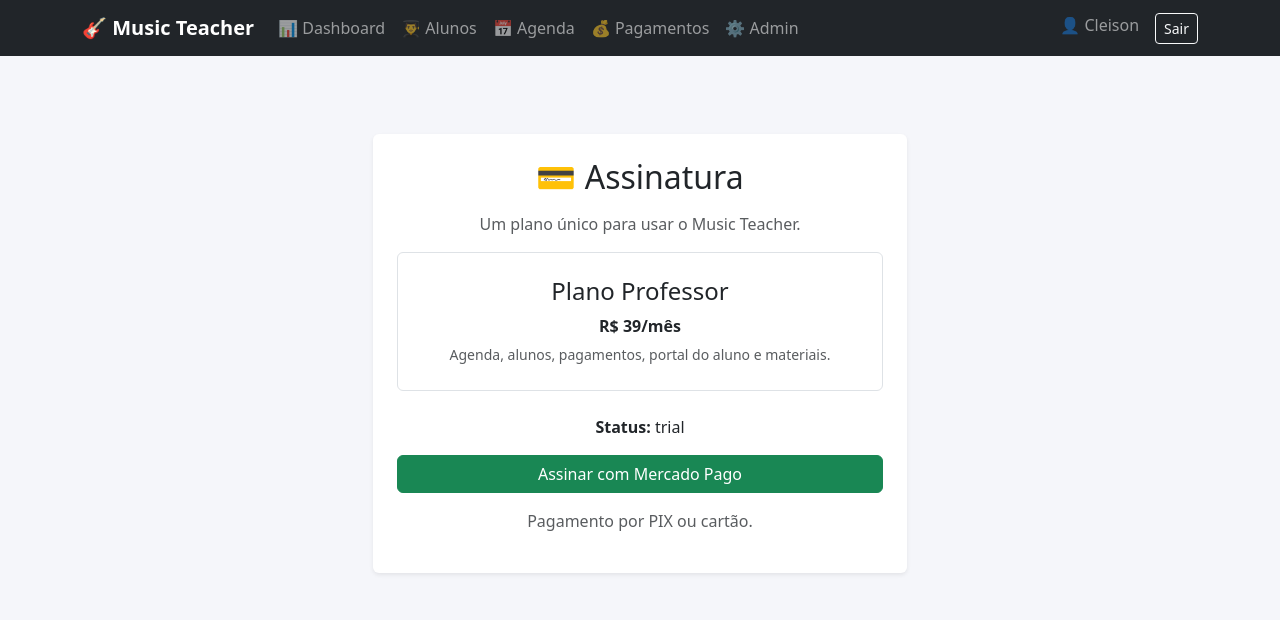
After one commit to winperingg/music-teacher, a Django app: page /assinatura/ in a window 1280 px wide. The commit adds this page. Shown: the top 620 px of the page. Run offline with Django 5.2, Linux system fonts and the light colour scheme; a user stored in the database is signed in; data comes from the database, SQL or seed files in the repository; data that the repository does not hold is empty.

Commit message:
integração mercado pago assinatura

```diff
--- a/config/settings.py
+++ b/config/settings.py
@@ -123,3 +123,8 @@ VAPID_PRIVATE_KEY = "SUA_CHAVE_PRIVADA"
 VAPID_ADMIN_EMAIL = "admin@email.com"
 
 EMAIL_BACKEND = 'django.core.mail.backends.console.EmailBackend'
+
+MERCADOPAGO_ACCESS_TOKEN = "APP_USR-4365315076905971-031115-627005877ad0c9adf569ba94a457d324-215957052"
+MERCADOPAGO_PLAN_ID = "4365315076905971"
+MERCADOPAGO_WEBHOOK_SECRET = "3slMtOCBARy0jGq30Y21pkFVri7hnNjo"
+SITE_URL = "https://music-teacher.onrender.com"
--- a/config/urls.py
+++ b/config/urls.py
@@ -1,88 +1,49 @@
 from django.contrib import admin
 from django.urls import path
 
-from django.conf import settings
-from django.conf.urls.static import static
-
-from django.contrib.auth import views as auth_views
-
 from .views import (
     inicio,
+    login_view,
+    criar_conta,
     dashboard,
-    agenda,
-    login_view,
     painel_aluno,
     alunos,
     novo_aluno,
     editar_aluno,
     excluir_aluno,
+    agenda,
     nova_aula,
-    editar_aula,
-    excluir_aula,
     gerar_mensalidades,
     marcar_pago,
-    criar_conta,
-    pagamentos,
+    assinatura,
+    assinar_mercadopago,
+    webhook_mercadopago,
 )
 
 urlpatterns = [
-
     path('admin/', admin.site.urls),
 
     path('', inicio, name='inicio'),
+    path('login/', login_view, name='login'),
+    path('criar-conta/', criar_conta, name='criar_conta'),
+
     path('dashboard/', dashboard, name='dashboard'),
-    path('login/', login_view, name='login'),
     path('meu-painel/', painel_aluno, name='painel_aluno'),
-
-    path('agenda/', agenda, name='agenda'),
 
     path('alunos/', alunos, name='alunos'),
     path('alunos/novo/', novo_aluno, name='novo_aluno'),
     path('alunos/editar/<int:id>/', editar_aluno, name='editar_aluno'),
     path('alunos/excluir/<int:id>/', excluir_aluno, name='excluir_aluno'),
 
+    path('agenda/', agenda, name='agenda'),
     path('aulas/nova/', nova_aula, name='nova_aula'),
-    path('aulas/editar/<int:id>/', editar_aula, name='editar_aula'),
-    path('aulas/excluir/<int:id>/', excluir_aula, name='excluir_aula'),
 
     path('financeiro/gerar-mensalidades/', gerar_mensalidades, name='gerar_mensalidades'),
     path('financeiro/pagar/<int:id>/', marcar_pago, name='marcar_pago'),
 
-    path('criar-conta/', criar_conta, name='criar_conta'),
+    path('assinatura/', assinatura, name='assinatura'),
 
-    path('pagamentos/', pagamentos, name='pagamentos'),
-
-    path(
-    'recuperar-senha/',
-    auth_views.PasswordResetView.as_view(
-        template_name='recuperar_senha.html'
-    ),
-    name='password_reset'
-),
-
-path(
-    'senha-enviada/',
-    auth_views.PasswordResetDoneView.as_view(
-        template_name='senha_enviada.html'
-    ),
-    name='password_reset_done'
-),
-
-path(
-    'reset/<uidb64>/<token>/',
-    auth_views.PasswordResetConfirmView.as_view(
-        template_name='nova_senha.html'
-    ),
-    name='password_reset_confirm'
-),
-
-path(
-    'senha-resetada/',
-    auth_views.PasswordResetCompleteView.as_view(
-        template_name='senha_resetada.html'
-    ),
-    name='password_reset_complete'
-),
+    path('assinatura/', assinatura, name='assinatura'),
+path('assinar/mercadopago/', assinar_mercadopago, name='assinar_mercadopago'),
+path('webhooks/mercadopago/', webhook_mercadopago, name='webhook_mercadopago'),
 ]
-
-urlpatterns += static(settings.MEDIA_URL, document_root=settings.MEDIA_ROOT)
--- a/config/views.py
+++ b/config/views.py
@@ -1,29 +1,84 @@
 import calendar
-import json
 from collections import defaultdict
-from datetime import date
+from datetime import date, timedelta
 
+import requests
 from django.conf import settings
 from django.contrib import messages
 from django.contrib.auth import authenticate, login
 from django.contrib.auth.decorators import login_required
 from django.contrib.auth.models import User
 from django.db.models import Sum
-from django.http import JsonResponse
-from django.shortcuts import render, redirect
+from django.http import HttpResponse
+from django.shortcuts import get_object_or_404, redirect, render
+from django.views.decorators.csrf import csrf_exempt
 
 from alunos.models import Aluno
 from aulas.models import Aula
-from financeiro.models import Pagamento
+from financeiro.models import Assinatura, Pagamento
 
+
+# -------------------------------
+# FUNÇÕES AUXILIARES
+# -------------------------------
 
 def usuario_e_aluno(user):
     return Aluno.objects.filter(user=user).exists()
 
 
+def assinatura_valida(user):
+    try:
+        assinatura = Assinatura.objects.get(professor=user)
+        return assinatura.status == "ativa"
+    except Assinatura.DoesNotExist:
+        return False
+
+
+def criar_assinatura_mercadopago(payer_email, external_reference):
+    url = "https://api.mercadopago.com/preapproval"
+
+    headers = {
+        "Authorization": f"Bearer {settings.MERCADOPAGO_ACCESS_TOKEN}",
+        "Content-Type": "application/json",
+    }
+
+    data = {
+        "preapproval_plan_id": settings.MERCADOPAGO_PLAN_ID,
+        "reason": "Assinatura Music Teacher",
+        "payer_email": payer_email,
+        "external_reference": str(external_reference),
+        "back_url": f"{settings.SITE_URL}/assinatura/",
+        "status": "pending",
+    }
+
+    response = requests.post(url, json=data, headers=headers, timeout=30)
+    response.raise_for_status()
+    return response.json()
+
+
+def consultar_assinatura_mercadopago(preapproval_id):
+    url = f"https://api.mercadopago.com/preapproval/{preapproval_id}"
+
+    headers = {
+        "Authorization": f"Bearer {settings.MERCADOPAGO_ACCESS_TOKEN}",
+    }
+
+    response = requests.get(url, headers=headers, timeout=30)
+    response.raise_for_status()
+    return response.json()
+
+
+# -------------------------------
+# PÁGINA INICIAL
+# -------------------------------
+
 def inicio(request):
     return render(request, "inicio.html")
 
+
+# -------------------------------
+# LOGIN
+# -------------------------------
 
 def login_view(request):
     if request.method == "POST":
@@ -45,6 +100,10 @@ def login_view(request):
     return render(request, "login.html")
 
 
+# -------------------------------
+# CRIAR CONTA PROFESSOR
+# -------------------------------
+
 def criar_conta(request):
     if request.method == "POST":
         nome = request.POST.get("nome")
@@ -58,7 +117,7 @@ def criar_conta(request):
             return render(request, "criar_conta.html")
 
         if User.objects.filter(username=username).exists():
-            messages.error(request, "Esse nome de usuário já existe.")
+            messages.error(request, "Esse usuário já existe.")
             return render(request, "criar_conta.html")
 
         if User.objects.filter(email=email).exists():
@@ -72,20 +131,32 @@ def criar_conta(request):
             first_name=nome
         )
 
+        Assinatura.objects.create(
+            professor=user,
+            plano="mensal",
+            status="trial",
+            data_expiracao=date.today() + timedelta(days=7)
+        )
+
         login(request, user)
         return redirect("/dashboard/")
 
     return render(request, "criar_conta.html")
 
 
+# -------------------------------
+# DASHBOARD PROFESSOR
+# -------------------------------
+
 @login_required
 def dashboard(request):
     if usuario_e_aluno(request.user):
         return redirect("/meu-painel/")
 
-    alunos_professor = Aluno.objects.filter(professor=request.user)
+    if not assinatura_valida(request.user):
+        return redirect("/assinatura/")
 
-    total_alunos = alunos_professor.count()
+    total_alunos = Aluno.objects.filter(professor=request.user).count()
 
     aulas_hoje = Aula.objects.filter(
         aluno__professor=request.user,
@@ -135,7 +206,7 @@ def dashboard(request):
         "valores": list(faturamento_mensal_map.values()),
     }
 
-    context = {
+    return render(request, "dashboard.html", {
         "total_alunos": total_alunos,
         "aulas_hoje": aulas_hoje,
         "pagamentos_pagos": pagamentos_pagos,
@@ -145,40 +216,16 @@ def dashboard(request):
         "grafico_pagamentos": grafico_pagamentos,
         "grafico_faturamento_mensal": grafico_faturamento_mensal,
         "eh_aluno": False,
-        "vapid_public_key": settings.VAPID_PUBLIC_KEY,
-    }
-
-    return render(request, "dashboard.html", context)
-
-
-@login_required
-def agenda(request):
-    if usuario_e_aluno(request.user):
-        return redirect("/meu-painel/")
-
-    aulas = Aula.objects.filter(
-        aluno__professor=request.user
-    ).order_by("data")
-
-    eventos = []
-    for aula in aulas:
-        eventos.append({
-            "id": aula.id,
-            "title": f"{aula.aluno.nome} ({aula.duracao_minutos} min)",
-            "start": aula.data.isoformat(),
-            "end": aula.fim.isoformat(),
-        })
-
-    return render(request, "agenda.html", {
-        "eventos": eventos,
-        "eh_aluno": False,
-        "vapid_public_key": settings.VAPID_PUBLIC_KEY,
     })
 
 
+# -------------------------------
+# PAINEL DO ALUNO
+# -------------------------------
+
 @login_required
 def painel_aluno(request):
-    aluno = Aluno.objects.get(user=request.user)
+    aluno = get_object_or_404(Aluno, user=request.user)
 
     aulas = Aula.objects.filter(aluno=aluno).order_by("data")
 
@@ -192,9 +239,12 @@ def painel_aluno(request):
         "aulas": aulas,
         "proxima_aula": proxima_aula,
         "eh_aluno": True,
-        "vapid_public_key": settings.VAPID_PUBLIC_KEY,
     })
 
+
+# -------------------------------
+# ALUNOS
+# -------------------------------
 
 @login_required
 def alunos(request):
@@ -207,7 +257,6 @@ def alunos(request):
         "alunos": lista_alunos,
         "eh_aluno": False,
     })
-
 
 
 @login_required
@@ -255,7 +304,9 @@ def novo_aluno(request):
         messages.success(request, "Aluno cadastrado com sucesso.")
         return redirect("/alunos/")
 
-    return render(request, "novo_aluno.html", {"eh_aluno": False})
+    return render(request, "novo_aluno.html", {
+        "eh_aluno": False
+    })
 
 
 @login_required
@@ -263,7 +314,7 @@ def editar_aluno(request, id):
     if usuario_e_aluno(request.user):
         return redirect("/meu-painel/")
 
-    aluno = Aluno.objects.get(id=id, professor=request.user)
+    aluno = get_object_or_404(Aluno, id=id, professor=request.user)
 
     if request.method == "POST":
         aluno.nome = request.POST.get("nome")
@@ -278,7 +329,7 @@ def editar_aluno(request, id):
 
     return render(request, "editar_aluno.html", {
         "aluno": aluno,
-        "eh_aluno": False
+        "eh_aluno": False,
     })
 
 
@@ -287,10 +338,38 @@ def excluir_aluno(request, id):
     if usuario_e_aluno(request.user):
         return redirect("/meu-painel/")
 
-    aluno = Aluno.objects.get(id=id, professor=request.user)
+    aluno = get_object_or_404(Aluno, id=id, professor=request.user)
     aluno.delete()
 
     return redirect("/alunos/")
+
+
+# -------------------------------
+# AGENDA / AULAS
+# -------------------------------
+
+@login_required
+def agenda(request):
+    if usuario_e_aluno(request.user):
+        return redirect("/meu-painel/")
+
+    aulas = Aula.objects.filter(
+        aluno__professor=request.user
+    ).order_by("data")
+
+    eventos = []
+    for aula in aulas:
+        eventos.append({
+            "id": aula.id,
+            "title": f"{aula.aluno.nome} ({getattr(aula, 'duracao_minutos', 50)} min)",
+            "start": aula.data.isoformat(),
+            "end": aula.fim.isoformat() if hasattr(aula, "fim") else aula.data.isoformat(),
+        })
+
+    return render(request, "agenda.html", {
+        "eventos": eventos,
+        "eh_aluno": False,
+    })
 
 
 @login_required
@@ -303,7 +382,7 @@ def nova_aula(request):
         data = request.POST.get("data")
         duracao_minutos = request.POST.get("duracao_minutos")
 
-        aluno = Aluno.objects.get(id=aluno_id, professor=request.user)
+        aluno = get_object_or_404(Aluno, id=aluno_id, professor=request.user)
 
         Aula.objects.create(
             aluno=aluno,
@@ -317,7 +396,7 @@ def nova_aula(request):
 
     return render(request, "nova_aula.html", {
         "alunos": alunos_lista,
-        "eh_aluno": False
+        "eh_aluno": False,
     })
 
 
@@ -326,7 +405,7 @@ def editar_aula(request, id):
     if usuario_e_aluno(request.user):
         return redirect("/meu-painel/")
 
-    aula = Aula.objects.get(id=id, aluno__professor=request.user)
+    aula = get_object_or_404(Aula, id=id, aluno__professor=request.user)
 
     if request.method == "POST":
         aluno_id = request.POST.get("aluno")
@@ -334,12 +413,12 @@ def editar_aula(request, id):
         duracao_minutos = request.POST.get("duracao_minutos")
         conteudo = request.POST.get("conteudo")
 
-        aluno = Aluno.objects.get(id=aluno_id, professor=request.user)
+        aluno = get_object_or_404(Aluno, id=aluno_id, professor=request.user)
 
         aula.aluno = aluno
         aula.data = data
         aula.duracao_minutos = duracao_minutos or 50
-        aula.conteudo = conteudo
+        aula.conteudo = conteudo or ""
 
         if request.FILES.get("material"):
             aula.material = request.FILES.get("material")
@@ -353,7 +432,7 @@ def editar_aula(request, id):
     return render(request, "editar_aula.html", {
         "aula": aula,
         "alunos": alunos_lista,
-        "eh_aluno": False
+        "eh_aluno": False,
     })
 
 
@@ -362,10 +441,35 @@ def excluir_aula(request, id):
     if usuario_e_aluno(request.user):
         return redirect("/meu-painel/")
 
-    aula = Aula.objects.get(id=id, aluno__professor=request.user)
+    aula = get_object_or_404(Aula, id=id, aluno__professor=request.user)
     aula.delete()
 
     return redirect("/agenda/")
+
+
+# -------------------------------
+# PAGAMENTOS
+# -------------------------------
+
+@login_required
+def pagamentos(request):
+    if usuario_e_aluno(request.user):
+        return redirect("/meu-painel/")
+
+    mes = request.GET.get("mes")
+
+    pagamentos_lista = Pagamento.objects.filter(
+        aluno__professor=request.user
+    ).order_by("vencimento")
+
+    if mes:
+        pagamentos_lista = pagamentos_lista.filter(vencimento__month=mes)
+
+    return render(request, "pagamentos.html", {
+        "pagamentos": pagamentos_lista,
+        "eh_aluno": False,
+        "mes_selecionado": mes,
+    })
 
 
 @login_required
@@ -406,40 +510,119 @@ def marcar_pago(request, id):
     if usuario_e_aluno(request.user):
         return redirect("/meu-painel/")
 
-    pagamento = Pagamento.objects.get(id=id, aluno__professor=request.user)
+    pagamento = get_object_or_404(
+        Pagamento,
+        id=id,
+        aluno__professor=request.user
+    )
     pagamento.pago = True
     pagamento.save()
 
     return redirect("/dashboard/")
 
 
+# -------------------------------
+# ASSINATURA
+# -------------------------------
+
+@login_required
+def assinatura(request):
+    if usuario_e_aluno(request.user):
+        return redirect("/meu-painel/")
+
+    assinatura_obj, criada = Assinatura.objects.get_or_create(
+        professor=request.user,
+        defaults={
+            "plano": "mensal",
+            "status": "trial",
+            "data_expiracao": date.today() + timedelta(days=7)
+        }
+    )
+
+    return render(request, "assinatura.html", {
+        "assinatura": assinatura_obj,
+        "eh_aluno": False,
+    })
 
 
 @login_required
-def salvar_push_subscription(request):
-    return JsonResponse({"status": "ok"})
-
-
-@login_required
-def push_teste(request):
-    return redirect("/dashboard/")
-
-@login_required
-def pagamentos(request):
+def assinar_mercadopago(request):
     if usuario_e_aluno(request.user):
         return redirect("/meu-painel/")
 
-    mes = request.GET.get("mes")
+    assinatura_obj, criada = Assinatura.objects.get_or_create(
+        professor=request.user,
+        defaults={
+            "plano": "mensal",
+            "status": "trial",
+            "data_expiracao": date.today() + timedelta(days=7)
+        }
+    )
 
-    pagamentos_lista = Pagamento.objects.filter(
-        aluno__professor=request.user
-    ).order_by("vencimento")
+    if not request.user.email:
+        messages.error(request, "Adicione um e-mail na sua conta antes de assinar.")
+        return redirect("/assinatura/")
 
-    if mes:
-        pagamentos_lista = pagamentos_lista.filter(vencimento__month=mes)
+    try:
+        resultado = criar_assinatura_mercadopago(
+            payer_email=request.user.email,
+            external_reference=request.user.id
+        )
 
-    return render(request, "pagamentos.html", {
-        "pagamentos": pagamentos_lista,
-        "eh_aluno": False,
-        "mes_selecionado": mes,
-    })
+        assinatura_obj.status = "pendente"
+        assinatura_obj.mp_preapproval_id = resultado.get("id")
+        assinatura_obj.mp_init_point = resultado.get("init_point")
+        assinatura_obj.save()
+
+        init_point = resultado.get("init_point")
+
+        if init_point:
+            return redirect(init_point)
+
+        messages.error(request, "Não foi possível iniciar a assinatura.")
+        return redirect("/assinatura/")
+
+    except Exception:
+        messages.error(request, "Erro ao conectar com o Mercado Pago.")
+        return redirect("/assinatura/")
+
+
+@csrf_exempt
+def webhook_mercadopago(request):
+    if request.method != "POST":
+        return HttpResponse(status=200)
+
+    topic = request.GET.get("topic") or request.GET.get("type")
+    preapproval_id = request.GET.get("id")
+
+    if not preapproval_id:
+        return HttpResponse(status=200)
+
+    try:
+        dados = consultar_assinatura_mercadopago(preapproval_id)
+    except Exception:
+        return HttpResponse(status=200)
+
+    external_reference = dados.get("external_reference")
+    mp_status = dados.get("status")
+
+    if not external_reference:
+        return HttpResponse(status=200)
+
+    try:
+        assinatura_obj = Assinatura.objects.get(professor_id=int(external_reference))
+    except Assinatura.DoesNotExist:
+        return HttpResponse(status=200)
+
+    assinatura_obj.mp_preapproval_id = dados.get("id", assinatura_obj.mp_preapproval_id)
+
+    if mp_status == "authorized":
+        assinatura_obj.status = "ativa"
+    elif mp_status in ["paused", "cancelled"]:
+        assinatura_obj.status = "cancelada"
+    elif mp_status == "pending":
+        assinatura_obj.status = "pendente"
+
+    assinatura_obj.save()
+
+    return HttpResponse(status=200)
--- a/templates/alunos.html
+++ b/templates/alunos.html
@@ -46,9 +46,8 @@
 
 <div class="d-flex gap-2">
 
-<a href="/alunos/editar/{{ aluno.id }}/"
-class="btn btn-sm btn-primary">
-✏ Editar
+<a href="/alunos/editar/{{ aluno.id }}/" class="btn btn-sm btn-primary">
+    ✏ Editar
 </a>
 
 <a href="/alunos/excluir/{{ aluno.id }}/"
--- /dev/null
+++ b/templates/assinatura.html
@@ -0,0 +1,49 @@
+{% extends "base.html" %}
+
+{% block content %}
+
+<div class="container py-5">
+    <div class="row justify-content-center">
+        <div class="col-md-6">
+
+            <div class="card shadow-sm border-0">
+                <div class="card-body p-4 text-center">
+
+                    <h2 class="mb-3">💳 Assinatura</h2>
+
+                    <p class="text-muted">
+                        Um plano único para usar o Music Teacher.
+                    </p>
+
+                    <div class="border rounded p-4 mb-4">
+                        <h4>Plano Professor</h4>
+                        <p class="mb-1"><strong>R$ 39/mês</strong></p>
+                        <small class="text-muted">
+                            Agenda, alunos, pagamentos, portal do aluno e materiais.
+                        </small>
+                    </div>
+
+                    <p><strong>Status:</strong> {{ assinatura.status }}</p>
+
+                    {% if assinatura.status != "ativa" %}
+                        <a href="/assinar/mercadopago/" class="btn btn-success w-100">
+                            Assinar com Mercado Pago
+                        </a>
+
+                        <p class="mt-3 text-muted">
+                            Pagamento por PIX ou cartão.
+                        </p>
+                    {% else %}
+                        <div class="alert alert-success mb-0">
+                            Sua assinatura está ativa.
+                        </div>
+                    {% endif %}
+
+                </div>
+            </div>
+
+        </div>
+    </div>
+</div>
+
+{% endblock %}
```
Also changed, not shown: config/mercadopago.py (added, +36 -0 lines), financeiro/models.py (+24 -8 lines), templates/editar_aluno.html (added, +39 -0 lines), templates/inicio.html (+15 -10 lines), alunos/__init__.py (deleted), alunos/migrations/0001_initial.py, aulas/__init__.py (deleted), aulas/migrations/0001_initial.py, db.sqlite3, financeiro/migrations/0001_initial.py, financeiro/migrations/0002_remove_pagamento_data_pagamento_and_more.py (added).
